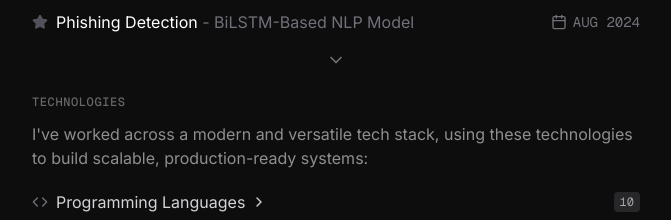
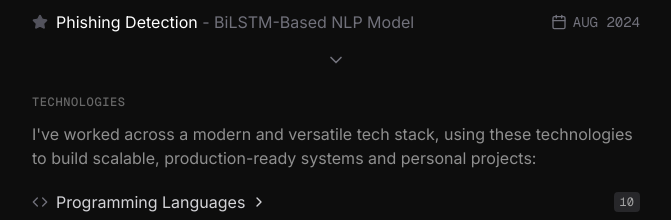
Before and after one commit to rawsab/portfolio, a Next.js app: page / in a window 1280 px wide. Shown: the part 1220-1440 px from the top of the page, without its empty margins (304-975 px from the left). Built offline with nearby package versions, Linux system fonts and the light colour scheme.

Commit message:
minor fix

```diff
--- a/components/technologies-section.tsx
+++ b/components/technologies-section.tsx
@@ -113,7 +113,7 @@ export function TechnologiesSection() {
             TECHNOLOGIES
           </h2>
           <p className="text-base text-[#8F8F8F] leading-normal -mb-2">
-          I&apos;ve worked across a modern and versatile tech stack, using these technologies to build scalable, production-ready systems:
+          I&apos;ve worked across a modern and versatile tech stack, using these technologies to build scalable, production-ready systems and personal projects:
           </p>
         </div>
         <div className="space-y-2">
```
